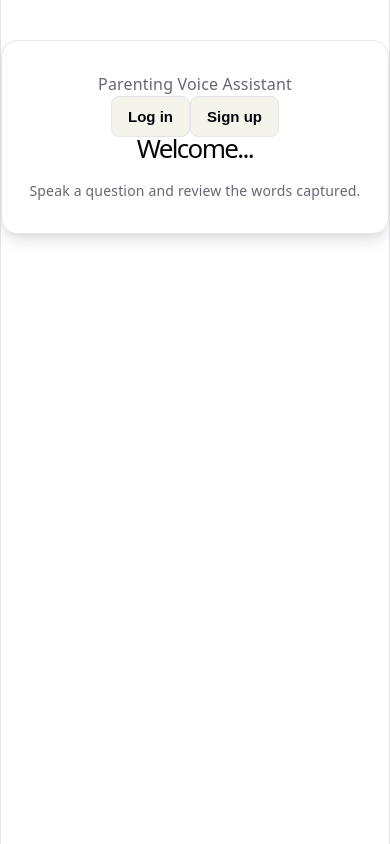
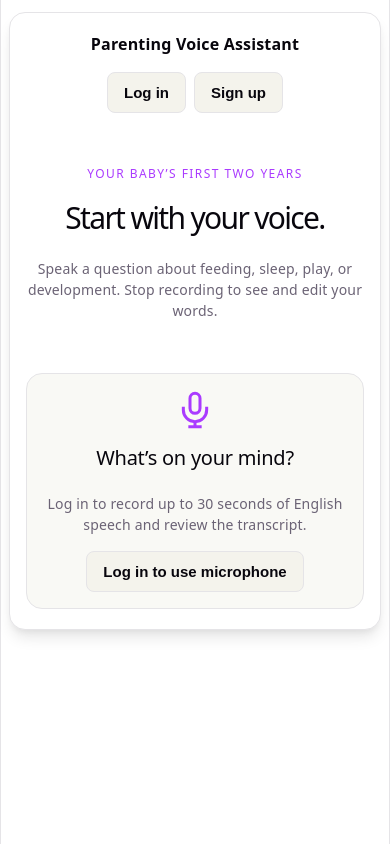
Before and after one commit to Vinit-Rabadiya/parenting-voice-assistant, a React (Vite) app in the folder frontend/: page / in a window 390 px wide. Built offline with nearby package versions, Linux system fonts and the light colour scheme; no server answers.

Commit message:
feat: finish landing voice entry and navigation tests
Add a responsive guest voice entry that requests login, compose the signed-in recorder on the landing page, and verify navigation and account-change cleanup.

Refs #20

```diff
--- a/frontend/src/App.jsx
+++ b/frontend/src/App.jsx
@@ -1,4 +1,4 @@
-// this is the root view component that switches between the account page and the auth page.
+// choose the landing, authentication, or account screen.
 // it is imported in main.jsx and rendered into the root element of index.html.
 import "./App.css";
 import { useState } from "react";
@@ -6,7 +6,6 @@ import { AuthProvider } from "./context/AuthProvider";
 import { useAuth } from "./hooks/useAuth";
 import AccountPage from "./pages/AccountPage";
 import AuthPage from "./pages/AuthPage";
-import MicrophoneControls from "./components/MicrophoneControls";
 import LandingPage from "./pages/LandingPage";
 
 function MainContent() {
@@ -19,14 +18,14 @@ function MainContent() {
   }
   if (screen === "home") {
     return (
-      <main>
+      <main className="landing-shell">
         <LandingPage
           isAuthenticated={Boolean(user)}
+          userId={user?.uid}
           onLogin={() => setScreen("login")}
           onSignup={() => setScreen("signup")}
           onAccount={() => setScreen("account")}
         />
-        {user && <MicrophoneControls key={`microphone-${user.uid}`} />}
       </main>
     );
   }
--- a/frontend/src/components/Navbar.jsx
+++ b/frontend/src/components/Navbar.jsx
@@ -1,7 +1,7 @@
 export function Navbar({ isAuthenticated, onLogin, onSignup, onAccount }) {
   return (
-    <header>
-      <span>Parenting Voice Assistant</span>
+    <header className="site-navbar">
+      <span className="site-brand">Parenting Voice Assistant</span>
       <nav aria-label="Account">
         {isAuthenticated ? (
           <button type="button" onClick={onAccount}>
--- /dev/null
+++ b/frontend/src/pages/LandingPage.css
@@ -0,0 +1,40 @@
+/* scope the wider layout to the landing screen, preserving the existing forms. */
+main.landing-shell {
+  max-width: 860px;
+  width: calc(100% - 32px);
+}
+
+.landing-page { display: grid; gap: 32px; min-width: 0; }
+.landing-page .site-navbar {
+  display: flex;
+  align-items: center;
+  justify-content: space-between;
+  flex-wrap: wrap;
+  gap: 16px;
+  text-align: left;
+}
+.landing-page .site-brand { font-size: 16px; font-weight: 700; color: var(--text-h); }
+.landing-page nav { display: flex; flex-wrap: wrap; gap: 8px; }
+.landing-page .landing-intro { gap: 18px; padding: 20px 0; align-items: center; }
+.landing-page .landing-intro h1 { font-size: clamp(30px, 6vw, 48px); line-height: 1.15; }
+.landing-page .landing-intro > p { max-width: 560px; }
+.landing-page .landing-eyebrow { font-size: 12px; letter-spacing: 0.12em; color: var(--accent); }
+.landing-page .landing-voice {
+  box-sizing: border-box;
+  min-width: 0;
+  padding: 24px;
+  border: 1px solid var(--border);
+  border-radius: 16px;
+  background: var(--social-bg);
+}
+.landing-page .landing-sign-in { align-items: center; }
+.landing-page .landing-sign-in svg { color: var(--accent); }
+.landing-page .landing-account-note { margin-bottom: 20px; font-size: 13px; }
+.landing-page button:focus-visible { outline: 2px solid var(--accent); outline-offset: 3px; }
+.landing-page button { white-space: normal; }
+
+@media (max-width: 520px) {
+  main.landing-shell { width: calc(100% - 16px); margin: 12px auto; padding: 20px 16px; }
+  .landing-page .site-navbar { justify-content: center; text-align: center; }
+  .landing-page .landing-voice { padding: 16px; }
+}
--- a/frontend/src/pages/LandingPage.jsx
+++ b/frontend/src/pages/LandingPage.jsx
@@ -1,18 +1,38 @@
 import { Navbar } from "../components/Navbar";
+import MicrophoneControls from "../components/MicrophoneControls";
+import "./LandingPage.css";
 
-export default function LandingPage({ isAuthenticated, onAccount, onLogin, onSignup }) {
+// arrange the landing screen while hooks own recording and network behavior.
+export default function LandingPage({ isAuthenticated, userId, onAccount, onLogin, onSignup }) {
   return (
-    <div>
+    <div className="landing-page">
       <Navbar
         onLogin={onLogin}
         onSignup={onSignup}
         isAuthenticated={isAuthenticated}
         onAccount={onAccount}
       />
-      <section>
-        <h1>Welcome...</h1>
-        <p>Speak a question and review the words captured.</p>
+      <section className="landing-intro" aria-labelledby="landing-title">
+        <p className="landing-eyebrow">YOUR BABY’S FIRST TWO YEARS</p>
+        <h1 id="landing-title">Start with your voice.</h1>
+        <p>Speak a question about feeding, sleep, play, or development. Stop recording to see and edit your words.</p>
       </section>
+      {isAuthenticated ? (
+        <div className="landing-voice">
+          <p className="landing-account-note">Voice transcription requires a verified email and authenticator login. Use My Account to finish setup.</p>
+          <MicrophoneControls key={`microphone-${userId}`} />
+        </div>
+      ) : (
+        <section className="landing-voice landing-sign-in" aria-labelledby="voice-entry-title">
+          <svg width="40" height="40" viewBox="0 0 24 24" fill="none" stroke="currentColor" strokeWidth="1.8" aria-hidden="true">
+            <rect x="9" y="2" width="6" height="12" rx="3" />
+            <path d="M5 10v2a7 7 0 0 0 14 0v-2M12 19v3M8 22h8" />
+          </svg>
+          <h2 id="voice-entry-title">What’s on your mind?</h2>
+          <p id="voice-entry-help">Log in to record up to 30 seconds of English speech and review the transcript.</p>
+          <button type="button" onClick={onLogin} aria-describedby="voice-entry-help">Log in to use microphone</button>
+        </section>
+      )}
     </div>
   );
 }
```
Also changed, not shown: 1 other file (tests, documents, lock files or other folders).
